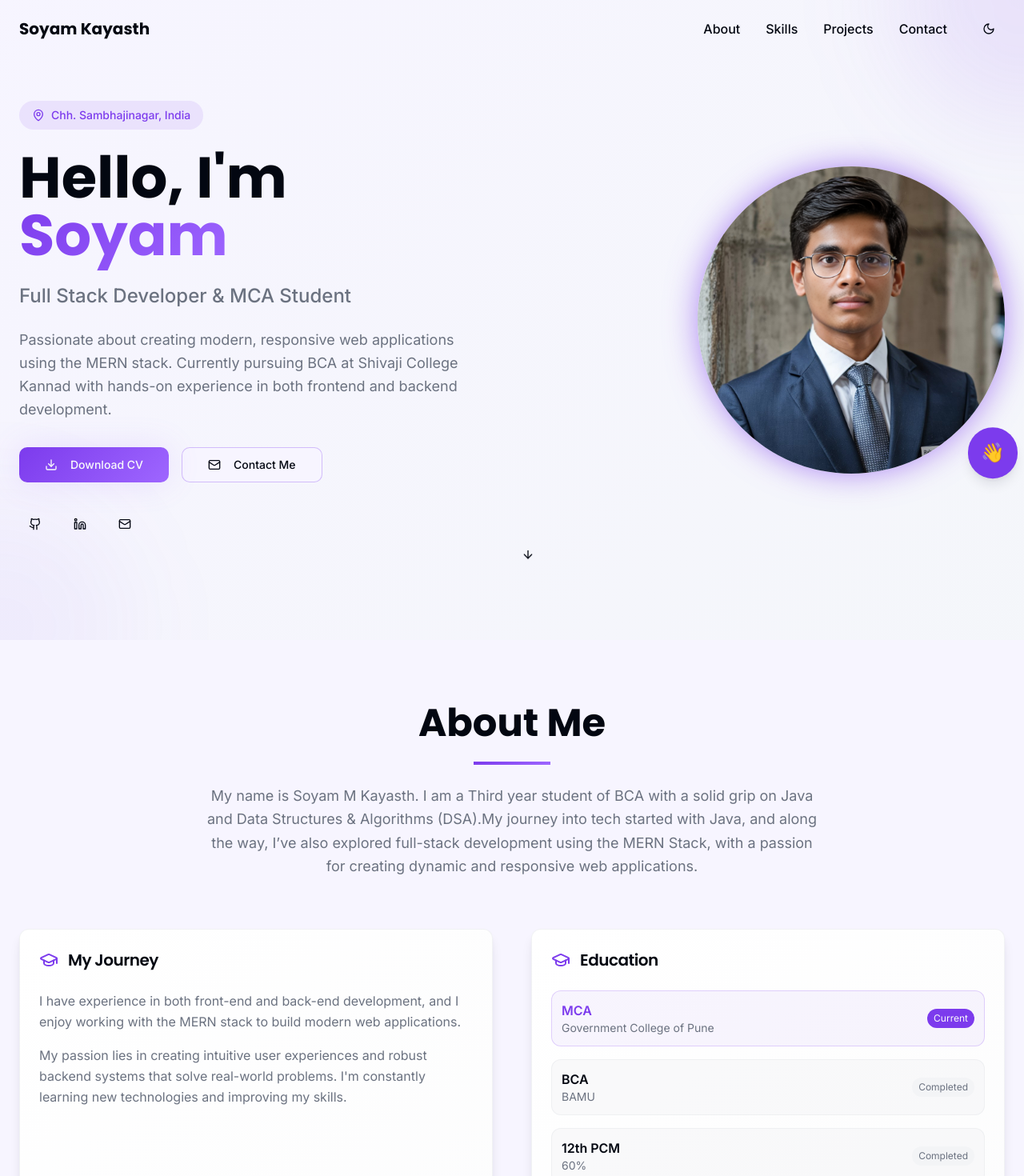
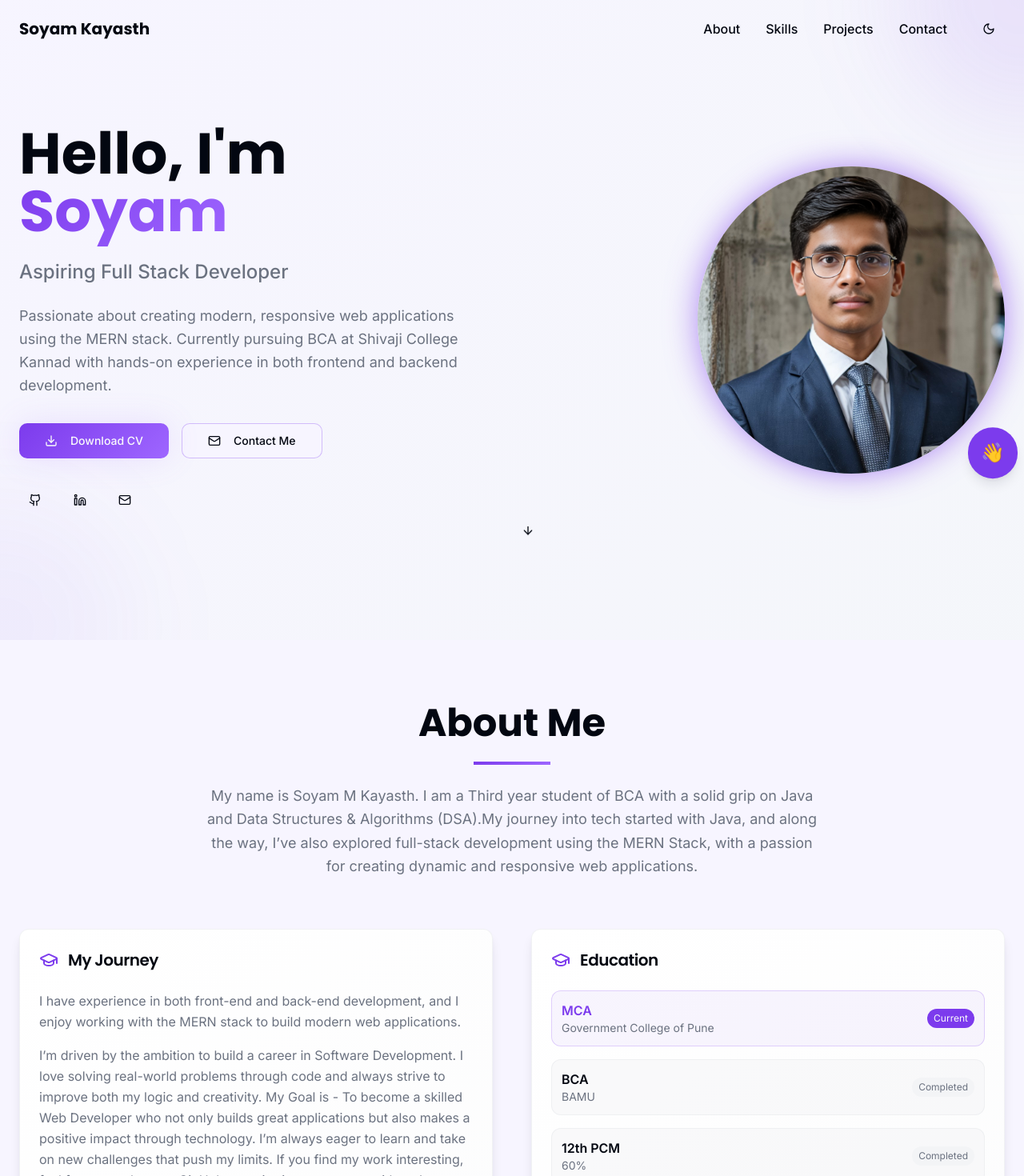
Before and after one commit to SoyamKayasth/Portfolio_website, a React (Vite) app: page / in a window 1280 px wide. Shown: the top 1470 px of the page at 80% size. Built offline with nearby package versions, Linux system fonts and the light colour scheme.

Commit message:
Visual edit in Lovable
Edited UI in Lovable

```diff
--- a/src/components/About.tsx
+++ b/src/components/About.tsx
@@ -61,11 +61,12 @@ const About = () => {
                   I have experience in both front-end and back-end development, and I enjoy working
                   with the MERN stack to build modern web applications.
                 </p>
-                <p className="text-muted-foreground leading-relaxed">
-                  My passion lies in creating intuitive user experiences and robust backend systems
-                  that solve real-world problems. I'm constantly learning new technologies and
-                  improving my skills.
-                </p>
+                <p className="text-muted-foreground leading-relaxed">I’m driven by the ambition to build a career in Software Development. I love solving real-world problems through code and always strive to improve both my logic and creativity.
+My Goal is -
+To become a skilled Web Developer who not only builds great applications but also makes a positive impact through technology. I’m always eager to learn and take on new challenges that push my limits.
+If you find my work interesting, feel free to explore my Git Hub repositories or connect with me!
+
+              </p>
               </CardContent>
             </Card>
           </div>
--- a/src/components/Hero.tsx
+++ b/src/components/Hero.tsx
@@ -23,10 +23,7 @@ const Hero = () => {
         <div className="flex flex-col lg:flex-row items-center justify-between gap-12">
           {/* Text Content */}
           <div className="flex-1 text-center lg:text-left animate-fade-in">
-            <div className="inline-flex items-center gap-2 bg-primary/10 text-primary px-4 py-2 rounded-full text-sm font-medium mb-6">
-              <MapPin className="h-4 w-4" />
-              Chh. Sambhajinagar, India
-            </div>
+
 
             <h1 className="font-heading text-5xl lg:text-7xl font-bold text-foreground mb-6 leading-tight">
               Hello, I'm{' '}
@@ -35,9 +32,7 @@ const Hero = () => {
               </span>
             </h1>
 
-            <h2 className="text-xl lg:text-2xl text-muted-foreground mb-6 font-medium">
-              Full Stack Developer & MCA Student
-            </h2>
+            <h2 className="text-xl lg:text-2xl text-muted-foreground mb-6 font-medium">Aspiring Full Stack Developer</h2>
 
             <p className="text-lg text-muted-foreground mb-8 leading-relaxed max-w-2xl">Passionate about creating modern, responsive web applications using the MERN stack. Currently pursuing BCA at Shivaji College Kannad with hands-on experience in both frontend and backend development.</p>
 
```
